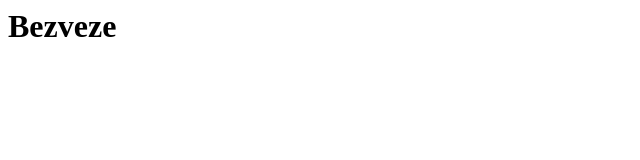
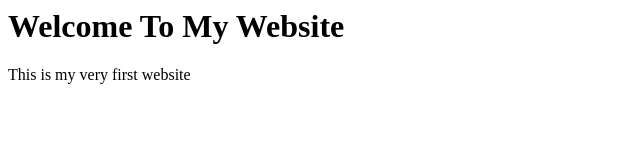
Before and after one commit to stipedolic/HTMLCSS, a plain HTML site: page htmlsandbox/index.html in a window 1280 px wide. Shown: the whole page, without its empty margins (0-640 px from the left). Drawn offline with Linux system fonts and the light colour scheme.

Commit message:
Prvo dodavanje

```diff
--- a/htmlsandbox/index.html
+++ b/htmlsandbox/index.html
@@ -1,8 +1,2 @@
-<html>
-<body>
-
-<title>Stipe Dolić!</title>
-<h1>Bezveze</h1>
-
-</body>
-</html>
+<h1>Welcome To My Website</h1>
+<p>This is my very first website</p>
```
